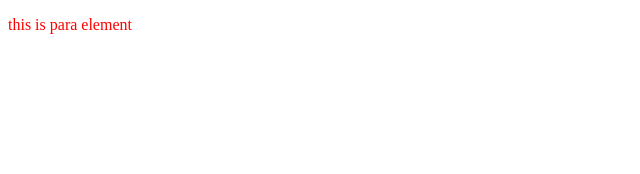
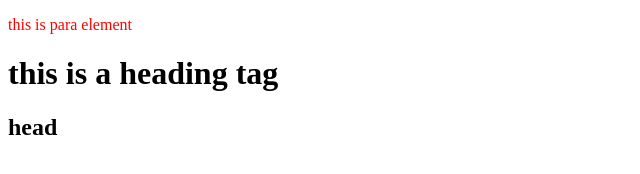
Before and after one commit to monoo920/lacalrepo, a plain HTML site: page index.html in a window 1280 px wide. Shown: the whole page, without its empty margins (0-640 px from the left). Drawn offline with Linux system fonts and the light colour scheme.

Commit message:
add a heading tag

```diff
--- a/index.html
+++ b/index.html
@@ -8,6 +8,8 @@
 </head>
 <body>
     <p>this is para element</p>
+    <h1>this is a heading tag</h1>
+    <h2>head</h2>
 
 </body>
 </html>
```
